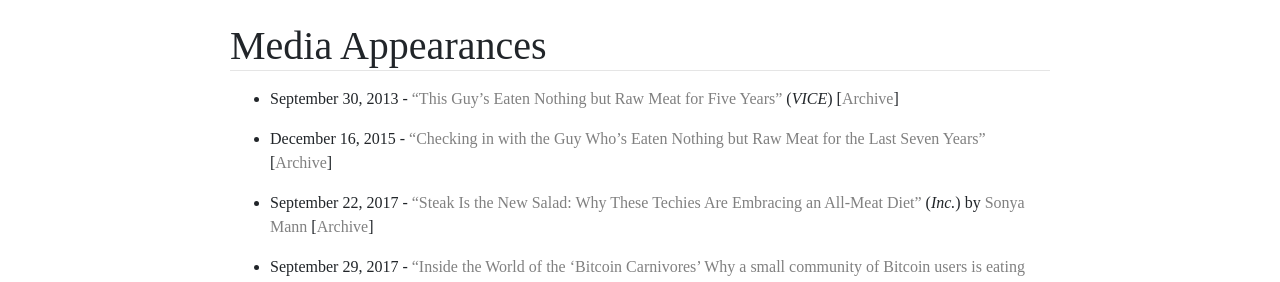
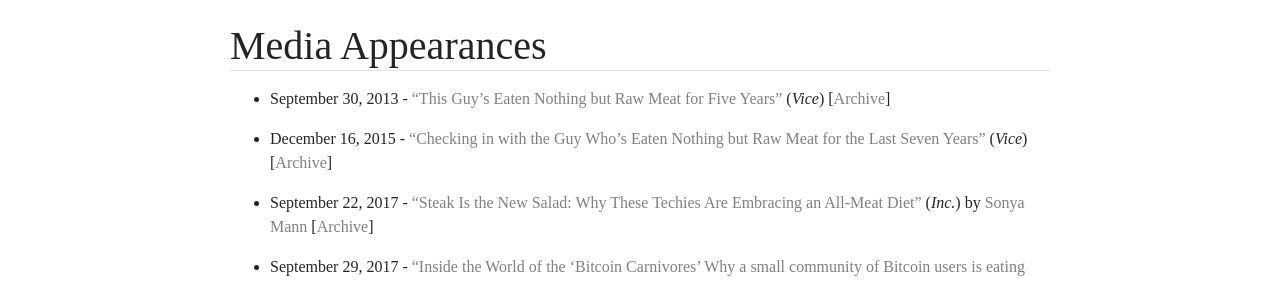
Before and after one commit to bitstein/justmeat.co, a Jekyll site: the page built from wiki/pages/media.md, in a window 1280 px wide and 900 px high. Shown: the part 284-566 px from the top of the window. Built offline with Jekyll 4.4.1, drawn with Linux system fonts in a browser that asks for light colours; nearby versions of some CDN libraries; some web fonts are replaced.

Commit message:
Fix source

```diff
--- a/wiki/pages/media.md
+++ b/wiki/pages/media.md
@@ -5,9 +5,9 @@ title: Media Appearances
 * TOC
 {:toc}
 
-* September 30, 2013 - [“This Guy’s Eaten Nothing but Raw Meat for Five Years”](https://www.vice.com/en_us/article/nnqw3q/this-guy-has-eaten-nothing-but-raw-meat-for-five-years) (_VICE_) [[Archive](https://web.archive.org/web/20181224213811/https://www.vice.com/en_us/article/nnqw3q/this-guy-has-eaten-nothing-but-raw-meat-for-five-years)]
+* September 30, 2013 - [“This Guy’s Eaten Nothing but Raw Meat for Five Years”](https://www.vice.com/en_us/article/nnqw3q/this-guy-has-eaten-nothing-but-raw-meat-for-five-years) (_Vice_) [[Archive](https://web.archive.org/web/20181224213811/https://www.vice.com/en_us/article/nnqw3q/this-guy-has-eaten-nothing-but-raw-meat-for-five-years)]
 
-* December 16, 2015 - [“Checking in with the Guy Who’s Eaten Nothing but Raw Meat for the Last Seven Years”](https://www.vice.com/en_us/article/avyqjg/its-now-seven-years-since-this-guy-ate-anything-besides-raw-meat) [[Archive](https://web.archive.org/web/20180705003436/https://www.vice.com/en_us/article/avyqjg/its-now-seven-years-since-this-guy-ate-anything-besides-raw-meat)]
+* December 16, 2015 - [“Checking in with the Guy Who’s Eaten Nothing but Raw Meat for the Last Seven Years”](https://www.vice.com/en_us/article/avyqjg/its-now-seven-years-since-this-guy-ate-anything-besides-raw-meat) (_Vice_) [[Archive](https://web.archive.org/web/20180705003436/https://www.vice.com/en_us/article/avyqjg/its-now-seven-years-since-this-guy-ate-anything-besides-raw-meat)]
 
 * September 22, 2017 - [“Steak Is the New Salad: Why These Techies Are Embracing an All-Meat Diet”](https://www.inc.com/sonya-mann/bitcoin-carnivores.html) (_Inc._) by [Sonya Mann](https://www.twitter.com/sonyaellenmann) [[Archive](https://web.archive.org/web/20181005220151/https://www.inc.com/sonya-mann/bitcoin-carnivores.html)]
 
```
